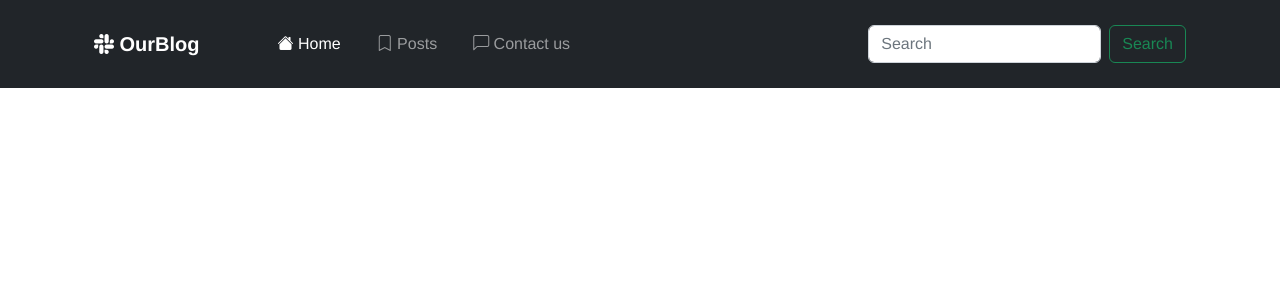
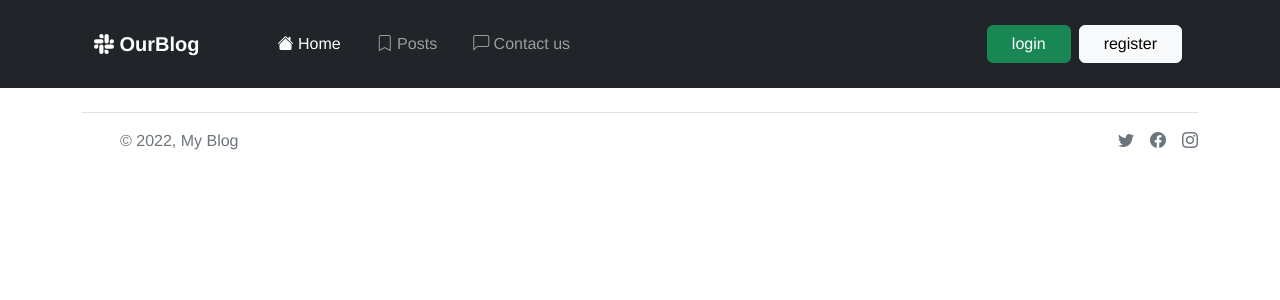
Before and after one commit to cupidarrow0417/LaraBlog, a Vue app in the folder frontend/: page /auth/login in a window 1280 px wide. Shown: the top 300 px of the page. Built offline with nearby package versions, Linux system fonts and the light colour scheme.

Commit message:
Massive component factory

```diff
--- a/frontend/src/App.vue
+++ b/frontend/src/App.vue
@@ -1,6 +1,7 @@
 <template>
     <TheNavbar />
     <router-view />
+    <TheFooter />
 </template>
 
 <style>
@@ -28,9 +29,11 @@ nav a.router-link-exact-active {
 
 <script>
 import TheNavbar from "./components/TheNavbar";
+import TheFooter from "./components/TheFooter";
 export default {
     components: {
         TheNavbar,
+        TheFooter,
     },
 };
 </script>
--- a/frontend/src/components/LandingPage.vue
+++ b/frontend/src/components/LandingPage.vue
@@ -1,4 +1,4 @@
-<!-- eslint-disable prettier/prettier -->
+<!-- eslint-disable vue/no-deprecated-router-link-tag-prop -->
 <template>
     <div class="landing">
         <div class="container">
@@ -6,11 +6,19 @@
                 <div class="col-12" :class="animation_main">
                     <div class="text-white">
                         <h1>Welcome To Our official Blog</h1>
-                        <button class="btn btn-success btn-space">GET STARTED</button>
-                        <p  class="text-secondary">
-                            We usually publish great news here, make sure you are tuned in!
-                            <br>
-                            Make sure you are tuned in, We usually publish great news here and then secure your place!
+                        <router-link
+                            to="/auth/signin"
+                            tag="button"
+                            class="btn btn-success btn-space"
+                        >
+                            GET STARTED
+                        </router-link>
+                        <p class="text-secondary">
+                            We usually publish great news here, make sure you
+                            are tuned in!
+                            <br />
+                            Make sure you are tuned in, We usually publish great
+                            news here and then secure your place!
                         </p>
                     </div>
                 </div>
@@ -27,11 +35,16 @@
     <div class="container">
         <div class="row">
             <div class="col-12">
-                <button @click="toggleSample" class="my-5 btn btn-md btn-dark shadow-lg load">{{ buttonText }}</button>
+                <button
+                    @click="toggleSample"
+                    class="my-5 btn btn-md btn-dark shadow-lg load"
+                >
+                    {{ buttonText }}
+                </button>
             </div>
         </div>
     </div>
-    <TheBlogList :onlySample="isSample" :key="keyComp"/>
+    <TheBlogList :onlySample="isSample" :key="keyComp" />
 </template>
 
 <script>
@@ -50,7 +63,7 @@ export default {
             animation_main: "",
         };
     },
-    created() {
+    mounted() {
         this.animation_main = "animate__animated animate__bounceIn";
     },
     methods: {
--- a/frontend/src/components/TheBlogList.vue
+++ b/frontend/src/components/TheBlogList.vue
@@ -22,8 +22,16 @@
                         <router-link
                             class="btn w-100 btn-success"
                             :to="'/posts/read/' + blog.title.replace(/ /g, '-')"
-                            >Read</router-link
                         >
+                            <i class="bi bi-box-arrow-right"></i>
+                            Read
+                        </router-link>
+                    </div>
+                    <div class="card-footer">
+                        <time :datetime="blog.created_at">
+                            <i class="bi bi-clock"></i>
+                            {{ format_date(blog.created_at) }}
+                        </time>
                     </div>
                 </div>
             </div>
@@ -57,11 +65,15 @@ export default {
                 behavior: "smooth",
             });
         },
+        format_date(Unformateddate) {
+            const d = new Date(Unformateddate);
+            return d.toLocaleString();
+        },
     },
     mounted() {
         if (this.onlySample) {
             this.axios
-                .get(`http://127.0.0.1:8000/api/posts/3`)
+                .get(`${process.env.VUE_APP_BACKEND_BASE_URL}/posts/3`)
                 .then((request) => {
                     setTimeout(() => {
                         this.blogs = request.data;
@@ -74,7 +86,7 @@ export default {
                 });
         } else {
             this.axios
-                .get(`http://127.0.0.1:8000/api/posts/`)
+                .get(`${process.env.VUE_APP_BACKEND_BASE_URL}/posts/`)
                 .then((request) => {
                     setTimeout(() => {
                         this.blogs = request.data;
--- /dev/null
+++ b/frontend/src/components/TheFooter.vue
@@ -0,0 +1,43 @@
+<template>
+    <div class="container">
+        <footer
+            class="d-flex flex-wrap justify-content-between align-items-center py-3 my-4 border-top"
+        >
+            <div class="col-md-4 d-flex align-items-center">
+                <a
+                    href="/"
+                    class="mb-3 me-2 mb-md-0 text-muted text-decoration-none lh-1"
+                >
+                    <svg class="bi" width="30" height="24">
+                        <use xlink:href="#bootstrap"></use>
+                    </svg>
+                </a>
+                <span class="text-muted">© 2022, My Blog</span>
+            </div>
+
+            <ul class="nav col-md-4 justify-content-end list-unstyled d-flex">
+                <li class="ms-3">
+                    <a class="text-muted" href="#">
+                        <i class="bi bi-twitter"></i>
+                    </a>
+                </li>
+                <li class="ms-3">
+                    <a class="text-muted" href="#">
+                        <i class="bi bi-facebook"></i>
+                    </a>
+                </li>
+                <li class="ms-3">
+                    <a class="text-muted" href="#">
+                        <i class="bi bi-instagram"></i>
+                    </a>
+                </li>
+            </ul>
+        </footer>
+    </div>
+</template>
+
+<script>
+export default {
+    name: "TheFooter",
+};
+</script>
--- a/frontend/src/components/TheNavbar.vue
+++ b/frontend/src/components/TheNavbar.vue
@@ -7,9 +7,9 @@
                         class="navbar navbar-expand-lg navbar-dark bg-dark text-white"
                     >
                         <div class="container-fluid">
-                            <a class="navbar-brand" href="#">
+                            <router-link class="navbar-brand" to="/">
                                 <i class="bi bi-slack"></i> OurBlog
-                            </a>
+                            </router-link>
                             <button
                                 class="navbar-toggler"
                                 type="button"
@@ -57,20 +57,7 @@
                                         </router-link>
                                     </li>
                                 </ul>
-                                <form class="d-flex" role="search">
-                                    <input
-                                        class="form-control me-2"
-                                        type="search"
-                                        placeholder="Search"
-                                        aria-label="Search"
-                                    />
-                                    <button
-                                        class="btn btn-outline-success"
-                                        type="submit"
-                                    >
-                                        Search
-                                    </button>
-                                </form>
+                                <TheUserManager :userIsLoggedIn="false" />
                             </div>
                         </div>
                     </nav>
@@ -81,8 +68,12 @@
 </template>
 
 <script>
+import TheUserManager from "./TheUserManager";
 export default {
     name: "TheNavBar",
+    components: {
+        TheUserManager,
+    },
 };
 </script>
 
--- a/frontend/src/components/TheUserManager.vue
+++ b/frontend/src/components/TheUserManager.vue
@@ -2,13 +2,13 @@
     <div v-show="!userIsLoggedIn">
         <div class="d-flex mx-auto justify-content-center">
             <router-link
-                to="auth/login"
+                to="/auth/login"
                 class="btn btn-success mx-1 btn-md px-4"
             >
                 login
             </router-link>
             <router-link
-                to="auth/signin"
+                to="/auth/signin"
                 class="btn btn-light mx-1 btn-md px-4"
             >
                 register
@@ -17,11 +17,17 @@
     </div>
     <div v-show="userIsLoggedIn">
         <div class="d-flex mx-auto justify-content-center">
-            <router-link to="auth/logout" class="btn btn-success mx-1 btn-md px-4">
+            <router-link
+                to="/auth/logout"
+                class="btn btn-success mx-1 btn-md px-4"
+            >
                 logout
             </router-link>
-            <router-link to="/signin" class="btn btn-light mx-1 btn-md px-4">
-                profile
+            <router-link
+                to="/user/profile"
+                class="btn btn-light mx-1 btn-md px-4"
+            >
+                <i class="bi bi-person-circle"></i> profile - {{ getName }}
             </router-link>
         </div>
     </div>
@@ -37,5 +43,14 @@ export default {
             default: false,
         },
     },
+    computed: {
+        getName() {
+            if (!Object.keys(this.$store.state.user).length) {
+                return "";
+            } else {
+                return this.$store.state.user.name;
+            }
+        },
+    },
 };
 </script>
--- a/frontend/src/main.js
+++ b/frontend/src/main.js
@@ -5,6 +5,7 @@ import store from "./store";
 import "bootstrap";
 import "bootstrap-icons/font/bootstrap-icons.css";
 import "bootstrap/dist/css/bootstrap.min.css";
+import "animate.css";
 import axios from "axios";
 import VueAxios from "vue-axios";
 
```
